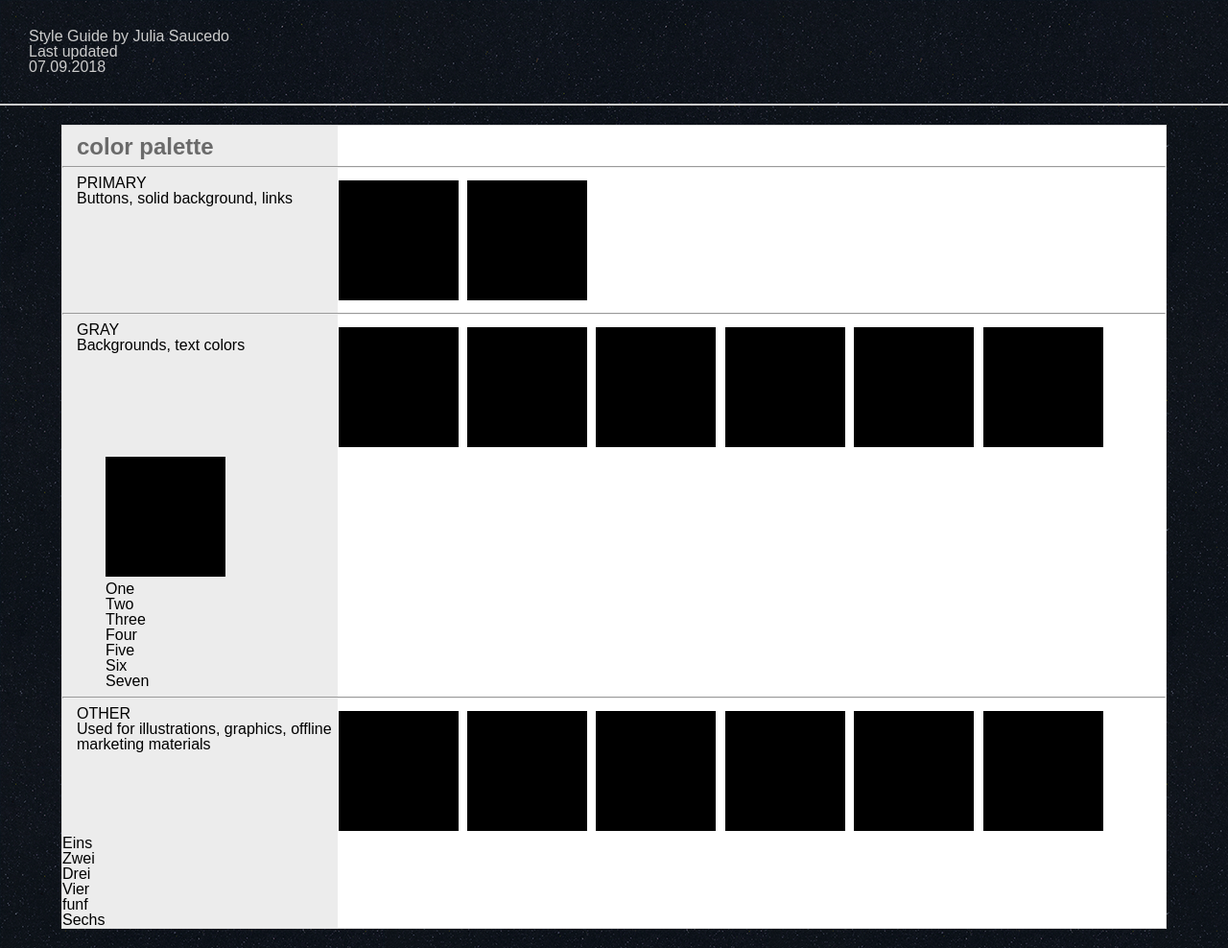
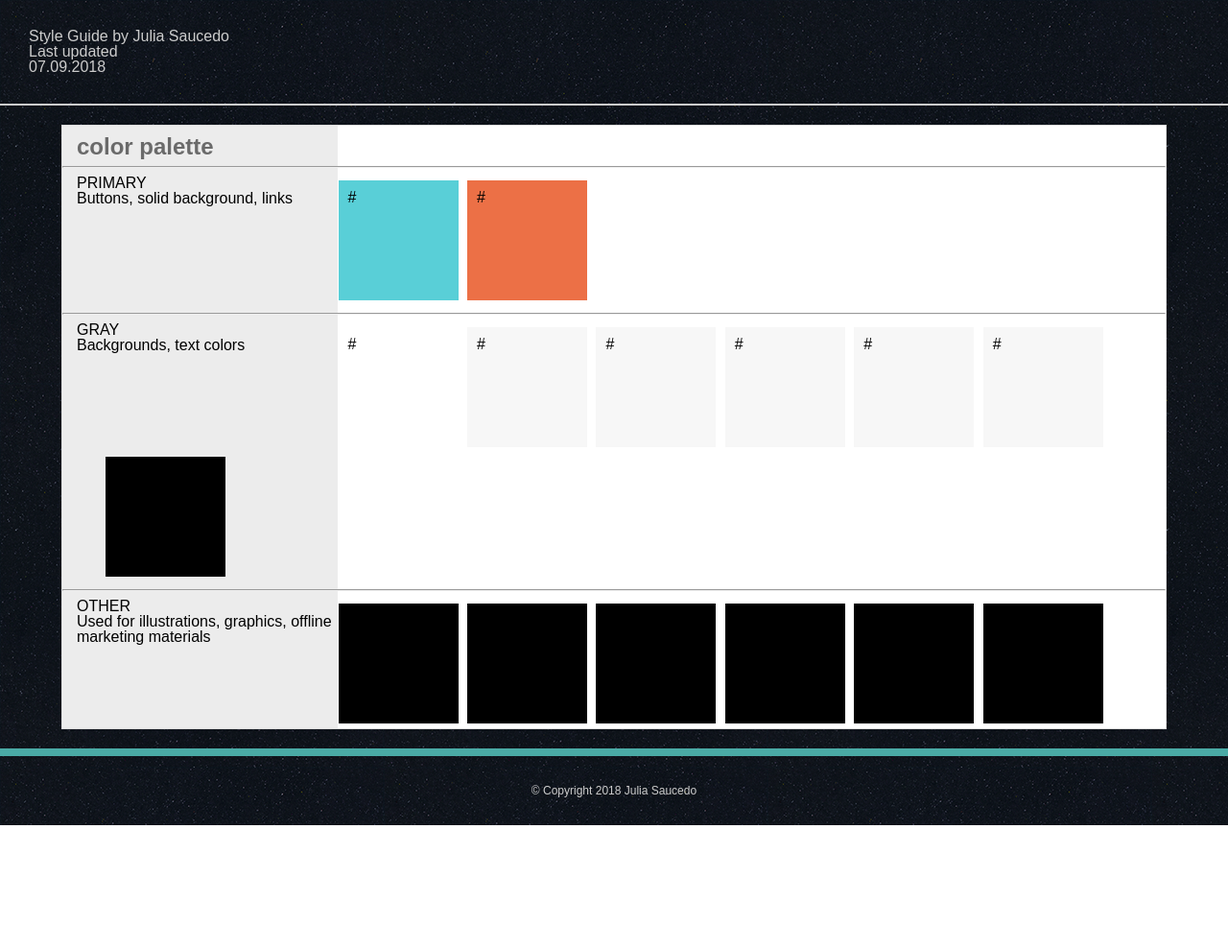
Before and after one commit to JPSauSara/MyStyleGuide, a plain HTML site: page index.html in a window 1280 px wide. Shown: the top 988 px of the page at 96% size. After the commit the page ends 860 px from the top, so only its background shows below. Drawn offline with Linux system fonts and the light colour scheme; a web font is replaced by a local one.

Commit message:
Add square color

```diff
--- a/assets/css/style.css
+++ b/assets/css/style.css
@@ -71,3 +71,31 @@ footer {
     /* a small margin to separate the blocks */
     margin-right: 5px;
 }
+
+#primary-one{
+    /* color: #59CFD7; */
+    background-color: #59CFD7;
+}
+#primary-two{
+    /* color: #59CFD7; */
+    background-color: #ec7046;
+}
+#background-one {
+    background-color: #FFFFFF;
+    border: #6a6a6a;
+}
+#background-two {
+    background-color: #F7F7F7;
+}
+#background-three {
+    background-color: #F7F7F7;
+}
+#background-four {
+    background-color: #F7F7F7;
+}
+#background-five {
+    background-color: #F7F7F7;
+}
+#background-six {
+    background-color: #F7F7F7;
+}
--- a/index.html
+++ b/index.html
@@ -30,8 +30,8 @@
 			</section>
 			<section class="side-content">
 				<div class="squares">
-					<div class="square">First Primary</div>
-					<div class="square">Second Primary</div>
+					<div class="square" id="primary-one">#</div>
+					<div class="square" id="primary-two">#</div>
 				</div>
 			</section>
 		</section>
@@ -45,20 +45,13 @@
 				</section>
 				<section class="side-content">
 					<div>
-						<div class="square">First Primary</div>
-						<div class="square">First Primary</div>
-						<div class="square">First Primary</div>
-						<div class="square">First Primary</div>
-						<div class="square">First Primary</div>
-						<div class="square">First Primary</div>
-						<div class="square">First Primary</div>
-						<p>One</p>
-						<p>Two</p>
-						<p>Three</p>
-						<p>Four</p>
-						<p>Five</p>
-						<p>Six</p>
-						<p>Seven</p>
+						<div class="square" id="background-one">#</div>
+						<div class="square" id="background-two">#</div>
+						<div class="square" id="background-three">#</div>
+						<div class="square" id="background-four">#</div>
+						<div class="square" id="background-five">#</div>
+						<div class="square" id="background-six">#</div>
+						<div class="square" id="background-seven">#</div>
 					</div>
 				</section>
 			</section>
@@ -71,18 +64,12 @@
 				</section>
 				<section class:"side-content">
 					<div>
-						<div class="square">First Primary</div>
-						<div class="square">First Primary</div>
-						<div class="square">First Primary</div>
-						<div class="square">First Primary</div>
-						<div class="square">First Primary</div>
-						<div class="square">First Primary</div>
-					<p>Eins</p>
-					<p>Zwei</p>
-					<p>Drei</p>
-					<p>Vier</p>
-					<p>funf</p>
-					<p>Sechs</p>
+						<div class="square" id="other-one">#</div>
+						<div class="square" id="other-two">#</div>
+						<div class="square" id="other-three">#</div>
+						<div class="square" id="other-four">#</div>
+						<div class="square" id="other-five">#</div>
+						<div class="square" id="other-six">#</div>
 					</div>
 				</section>
 			</section>
```
